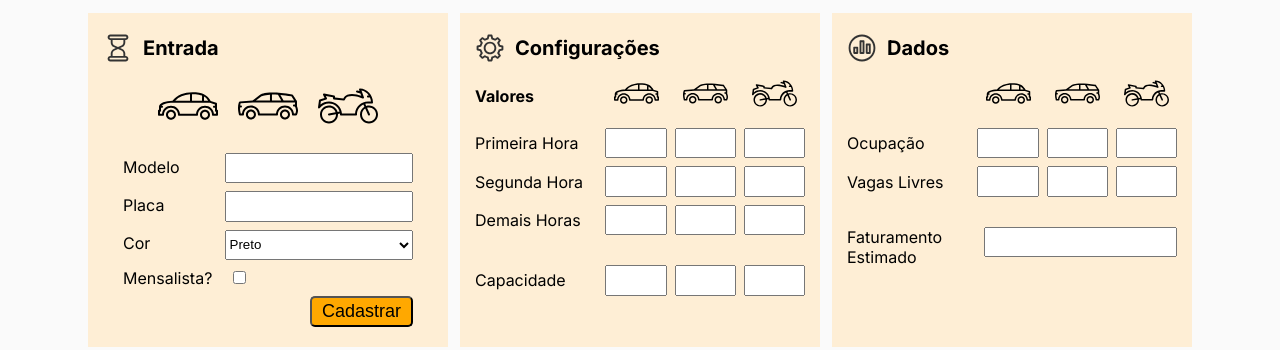
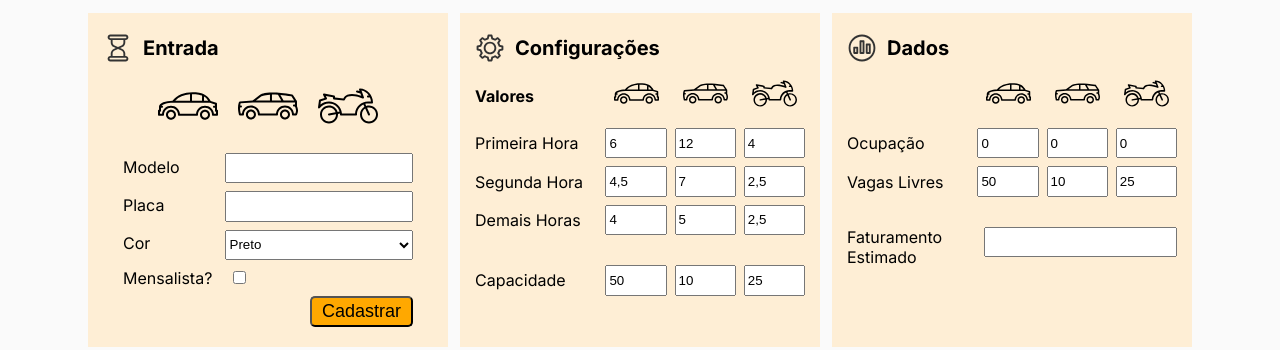
Before and after one commit to pedroleone/dio-spread-fullstack-estacionamento, a website with bundled scripts: page wireframe.html in a window 1280 px wide. Shown: the part 87-437 px from the top of the page. Built offline with nearby package versions, Linux system fonts and the light colour scheme.

Commit message:
Objeto Patio adicionando novos veiculos

```diff
--- a/estacionamento.ts
+++ b/estacionamento.ts
@@ -40,7 +40,7 @@ class Veiculo {
     readonly cor: corVeiculo;
     readonly mensalista?: boolean;
     saida?: Date | string;
-    valorPago?: number ;
+    valorPago?: number;
 
 
     constructor(nome: string, placa: string, tipo: string, entrada: Date, cor: string, mensalista: boolean) {
@@ -74,9 +74,129 @@ class Veiculo {
     }
 }
 
-let listaVeiculos: Array<Veiculo> = [];
+const $ = (query: string): HTMLInputElement | null => document.querySelector(query);
 
-const $ = (query: string): HTMLInputElement | null => document.querySelector(query);
+
+
+
+type configuracoesVeiculo = {
+    primeiraHora: number;
+    segundaHora: number;
+    demaisHoras: number;
+    capacidade: number;
+}
+
+class Configuracao {
+    carroPequeno: configuracoesVeiculo;
+    carroGrande: configuracoesVeiculo;
+    motocicleta: configuracoesVeiculo;
+
+    constructor(carroPequeno: configuracoesVeiculo = {
+            primeiraHora: 6,
+            segundaHora: 4.5,
+            demaisHoras: 4,
+            capacidade: 50
+        },
+        carroGrande: configuracoesVeiculo = {
+            primeiraHora: 12,
+            segundaHora: 7,
+            demaisHoras: 5,
+            capacidade: 10
+            },
+        motocicleta: configuracoesVeiculo  = {
+            primeiraHora: 4,
+            segundaHora: 2.5,
+            demaisHoras: 2.5,
+            capacidade: 25
+            }) {
+        this.carroPequeno = carroPequeno;
+        this.carroGrande = carroGrande;
+        this.motocicleta = motocicleta;
+    }
+
+    renderizarControles() {
+        $("#primeirahora-peq").value = this.carroPequeno.primeiraHora.toLocaleString('pt-BR');
+        $("#segundahora-peq").value = this.carroPequeno.segundaHora.toLocaleString('pt-BR');
+        $("#demaishoras-peq").value = this.carroPequeno.demaisHoras.toLocaleString('pt-BR');
+        $("#capacidade-peq").value = this.carroPequeno.capacidade.toString();
+
+        $("#primeirahora-gde").value = this.carroGrande.primeiraHora.toLocaleString('pt-BR');
+        $("#segundahora-gde").value = this.carroGrande.segundaHora.toLocaleString('pt-BR');
+        $("#demaishoras-gde").value = this.carroGrande.demaisHoras.toLocaleString('pt-BR');
+        $("#capacidade-gde").value = this.carroGrande.capacidade.toString();
+
+        $("#primeirahora-moto").value = this.motocicleta.primeiraHora.toLocaleString('pt-BR');
+        $("#segundahora-moto").value = this.motocicleta.segundaHora.toLocaleString('pt-BR');
+        $("#demaishoras-moto").value = this.motocicleta.demaisHoras.toLocaleString('pt-BR');
+        $("#capacidade-moto").value = this.motocicleta.capacidade.toString();
+    }
+}
+
+class Patio {
+    configuracao: Configuracao;
+    veiculosPatio: Array<Veiculo>;
+    ocupacao: {
+        carroPequeno: number,
+        carroGrande: number,
+        motocicleta: number
+    }
+    veiculosFaturados: Array<Veiculo>;
+
+    constructor() {
+        this.configuracao = new Configuracao();
+        this.configuracao.renderizarControles();
+        this.veiculosPatio = [];
+        this.ocupacao = {
+            carroPequeno: 0,
+            carroGrande: 0,
+            motocicleta: 0
+        }
+        this.calcularOcupacao();
+        this.atualizaDados();
+
+    }
+
+    adicionaVeiculo(veiculo: Veiculo) {
+        this.veiculosPatio.push(veiculo);
+        this.calcularOcupacao();
+        this.atualizaDados();
+        this.renderizaPatio();
+    }
+
+    renderizaPatio() {
+        let listaVeiculosHTML: string = "";
+        this.veiculosPatio.forEach((veiculo) => listaVeiculosHTML += veiculo.renderizaHtml());
+        const container = document.querySelector(".park-container")
+        container.innerHTML= listaVeiculosHTML;
+    }
+
+    calcularOcupacao() {
+        this.ocupacao.carroPequeno = 0;
+        this.ocupacao.carroGrande = 0;
+        this.ocupacao.motocicleta = 0;
+        this.veiculosPatio.forEach((veiculo) => {
+            if (veiculo.tipo === 'small-car') this.ocupacao.carroPequeno++;
+            if (veiculo.tipo === 'large-car') this.ocupacao.carroGrande++;
+            if (veiculo.tipo === 'motorcycle') this.ocupacao.motocicleta++;
+        })
+
+    }
+
+    atualizaDados() {
+        $("#ocupacao-peq").value = this.ocupacao.carroPequeno.toString();
+        $("#ocupacao-gde").value = this.ocupacao.carroGrande.toString();
+        $("#ocupacao-moto").value = this.ocupacao.motocicleta.toString();
+
+        $("#vagas-peq").value = (this.configuracao.carroPequeno.capacidade - this.ocupacao.carroPequeno).toString();
+        $("#vagas-gde").value = (this.configuracao.carroGrande.capacidade - this.ocupacao.carroGrande).toString();
+        $("#vagas-moto").value = (this.configuracao.motocicleta.capacidade - this.ocupacao.motocicleta).toString();
+
+    }
+}
+
+
+const patio = new Patio();
+
 
 document.querySelector("#btn-cadastrar").addEventListener("click", function (e) {
     e.preventDefault();
@@ -89,15 +209,6 @@ document.querySelector("#btn-cadastrar").addEventListener("click", function (e)
     const mensalista = $("#mensalista").checked;
     const veiculo = new Veiculo(nome, placa, tipo, entrada, cor, mensalista);
 
-    listaVeiculos.push(veiculo);
-    renderizaListaVeiculos(listaVeiculos);
+    patio.adicionaVeiculo(veiculo);
+
 });
-
-
-
-function renderizaListaVeiculos (listaVeiculos: Veiculo[]) {
-    let listaVeiculosHTML: string = "";
-    listaVeiculos.forEach((veiculo) => listaVeiculosHTML += veiculo.renderizaHtml());
-    const container = document.querySelector(".park-container")
-    container.innerHTML= listaVeiculosHTML;
-}
--- a/wireframe.html
+++ b/wireframe.html
@@ -130,13 +130,13 @@
                             <span>Capacidade</span>
                         </div>
                         <div class="row-small">
-                            <input type="text" name="demaishoras-peq" id="demaishoras-peq">
+                            <input type="text" name="capacidade-peq" id="capacidade-peq">
                         </div>
                         <div class="row-small">
-                            <input type="text" name="demaishoras-gde" id="demaishoras-gde">
+                            <input type="text" name="capacidade-gde" id="capacidade-gde">
                         </div>
                         <div class="row-small">
-                            <input type="text" name="demaishoras-moto" id="demaishoras-moto">
+                            <input type="text" name="capacidade-moto" id="capacidade-moto">
                         </div>
                     </div>
                 </div>
```
